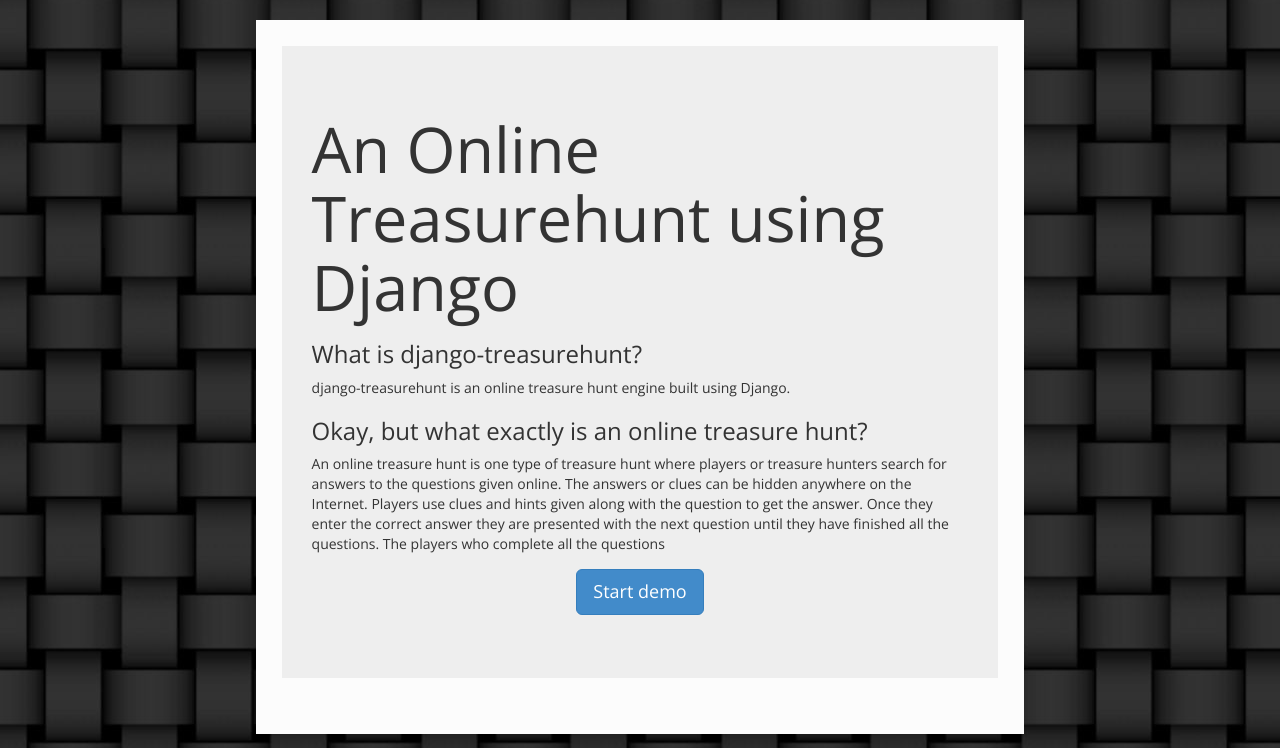
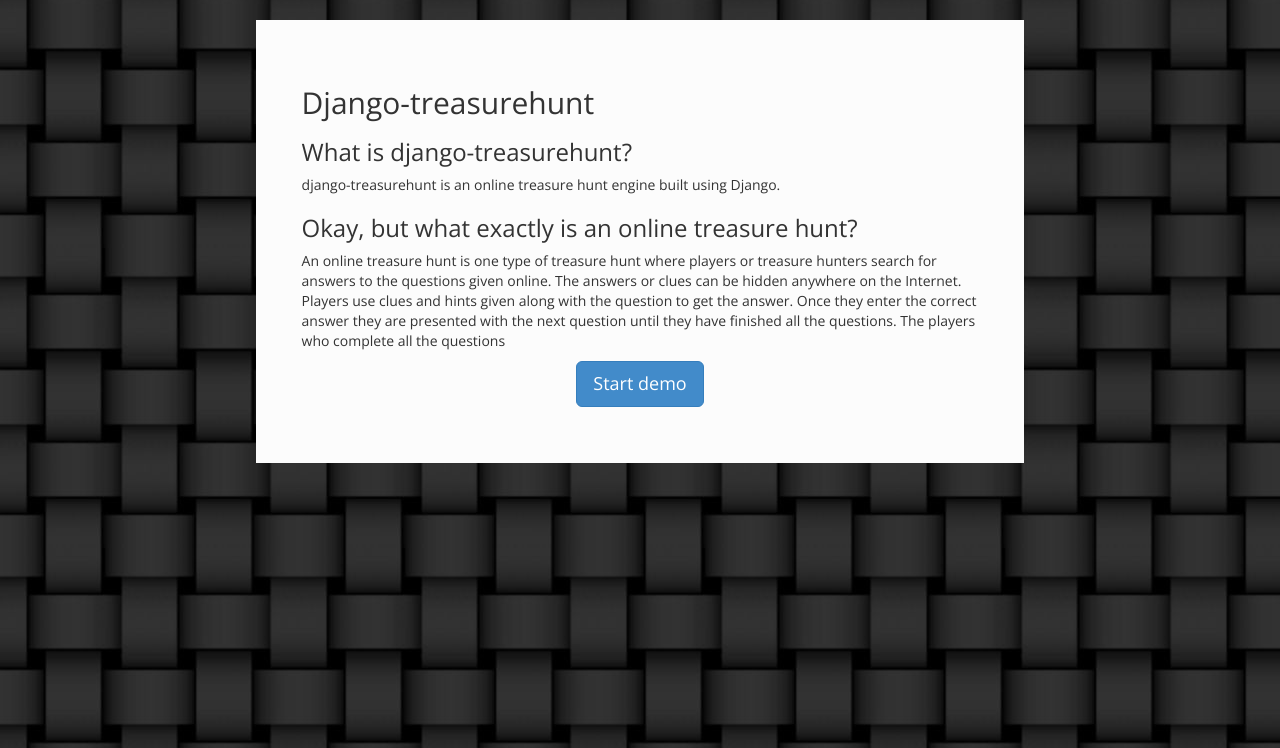
Before and after one commit to code-haven/Django-treasurehunt-demo, a Django app: page / in a window 1280 px wide. Shown: the part 52-800 px from the top of the page. Run offline with Django 3.2, Linux system fonts and the light colour scheme; some libraries are stand-ins or nearby versions.

Commit message:
fixed start page

```diff
--- a/templates/treasurehunt/treasurehunt_index.html
+++ b/templates/treasurehunt/treasurehunt_index.html
@@ -2,8 +2,8 @@
 
 {% block title %} Django - Treasurehunt | Start{% endblock %}
 {% block content%}
-        <div class="jumbotron">
-            <h1> An Online Treasurehunt using Django</h1>
+        <div class="start-page">
+            <h2> Django-treasurehunt</h2>
             <p>
             <h3>What is django-treasurehunt?</h3>
 			django-treasurehunt is an online treasure hunt engine built using Django.
--- a/wsgi/static/css/website.css
+++ b/wsgi/static/css/website.css
@@ -13,9 +13,15 @@
     box-shadow: 1px 1px 1px solid;
 }
 
+.start-page {
+    padding: 20px;
+    margin: 0 auto;
+}
+
 p {
    text-align: center;
 }
+
 
 img {
     max-width: 100%;
```
Also changed, not shown: treasurehunt/settings.py (+0 -7 lines).
